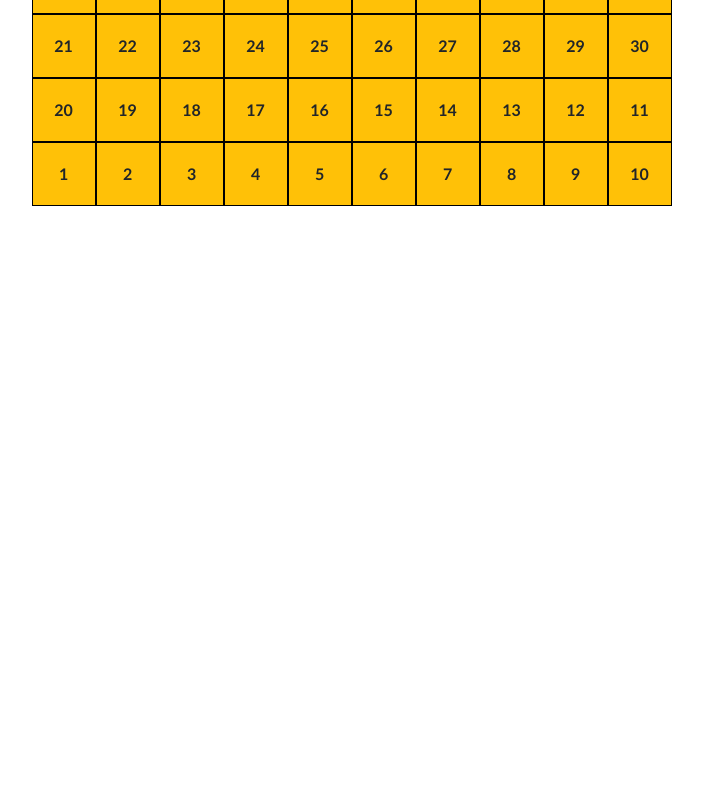
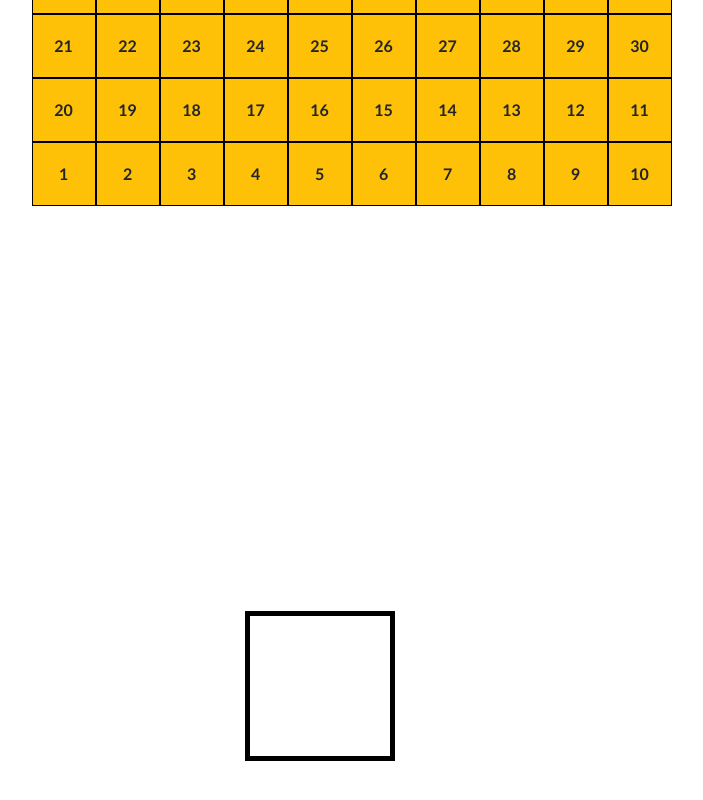
Before and after one commit to AthulBabu232000/snakeAndLadder, an Angular app: page / in a window 1280 px wide. Shown: the part 514-1314 px from the top of the page, without its empty margins (320-1023 px from the left). Before the commit the page ends 800 px from the top, so only its background shows below. Built offline with nearby package versions, Linux system fonts and the light colour scheme.

Commit message:
dice logic ready

```diff
--- a/src/app/app.module.ts
+++ b/src/app/app.module.ts
@@ -5,6 +5,7 @@ import { AppComponent } from './app.component';
 import { Routes,RouterModule } from '@angular/router';
 import { HomeComponent } from './home/home.component';
 import { FormsModule } from '@angular/forms';
+import { DiceComponent } from './dice/dice.component';
 const routes:Routes=[{
   path:'',
   component:HomeComponent
@@ -12,7 +13,8 @@ const routes:Routes=[{
 @NgModule({
   declarations: [
     AppComponent,
-    HomeComponent
+    HomeComponent,
+    DiceComponent
   ],
   imports: [
     BrowserModule,
--- /dev/null
+++ b/src/app/dice/dice.component.css
@@ -0,0 +1,28 @@
+.dice-container{
+    height:100vh;
+    width:100%;
+    display:flex;
+    justify-content:center;
+    align-items:center;
+}
+.dice{
+    height:150px;
+    width:150px;
+    border:5px solid #000;
+    display:flex;
+    justify-content:space-around;
+    flex-wrap:wrap;
+    padding:10px;
+    gap:10px;
+    align-items:center;
+
+}
+.dots{
+  height:1rem;
+  width:1rem;
+
+    background-color:#000;
+    border-radius:50%;
+    align-items:center;
+
+}
--- /dev/null
+++ b/src/app/dice/dice.component.html
@@ -0,0 +1,8 @@
+<div class="dice-container">
+    <div class="dice-wrapper">
+        <div class="dice">
+            <span *ngFor="let dot of dotArray" class="dots"></span>
+
+        </div>
+    </div>
+</div>
--- /dev/null
+++ b/src/app/dice/dice.component.ts
@@ -0,0 +1,31 @@
+import { Component, Input, OnChanges, OnInit, SimpleChanges } from '@angular/core';
+
+@Component({
+  selector: 'app-dice',
+  templateUrl: './dice.component.html',
+  styleUrls: ['./dice.component.css']
+})
+export class DiceComponent implements OnChanges {
+
+  @Input() passRandomNumber!:number;
+
+  dotCount:number=0;// randomInteger from parent home>>@input in child
+  dotArray:number[]=[];
+  constructor() { }
+
+  arrayMaker(){
+    for(let i=0;i<this.dotCount;i++){
+      this.dotArray.push(0);
+    }
+  }
+
+  //calling simple changes on child dice
+  ngOnChanges(changes:SimpleChanges){
+    if(changes['passRandomNumber']){
+      this.dotCount=this.passRandomNumber;
+      this.dotArray=[];
+      this.arrayMaker();
+    }
+  }
+
+}
--- a/src/app/home/home.component.html
+++ b/src/app/home/home.component.html
@@ -8,8 +8,8 @@
 
 
 
-
         </div>
         <img src="../../assets/images/img1.png" alt="snakeandladderbackground" srcset="">
     </div>
 </div>
+<app-dice [passRandomNumber]="randomInteger"></app-dice>
--- a/src/app/home/home.component.ts
+++ b/src/app/home/home.component.ts
@@ -1,5 +1,5 @@
-import { Component, ElementRef, OnInit, ViewChild } from '@angular/core';
-
+import { ChangeDetectorRef, Component, ElementRef, Input, OnInit, ViewChild } from '@angular/core';
+import { DiceComponent } from '../dice/dice.component';
 @Component({
   selector: 'app-home',
   templateUrl: './home.component.html',
@@ -10,7 +10,9 @@ export class HomeComponent implements OnInit {
 @ViewChild('outerDiv',{static:false}) outerDiv!:ElementRef
 @ViewChild('innerDiv1',{static:false}) innerDiv1!:ElementRef//player1
 @ViewChild('innerDiv2',{static:false}) innerDiv2!:ElementRef//player2
-  constructor() { }
+
+
+  constructor(private changeDetector:ChangeDetectorRef) { }
   boardArray:number[]=[]//nxt 3 used to generate no.div in that order.
   temp:number[]=[];
   counter:number=0;
@@ -63,6 +65,7 @@ export class HomeComponent implements OnInit {
   randomIntegerGenerator(){
     this.randomInteger=Math.floor(Math.random()*6)+1;
     console.log(this.randomInteger);
+    this.changeDetector.detectChanges();//using changedetector ref in parent comp home>>>dice
     this.playerSelector();
   }
 
```
Also changed, not shown: 1 other file (tests, documents, lock files or other folders).
